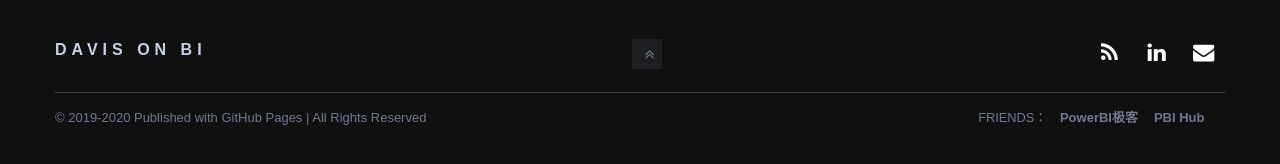
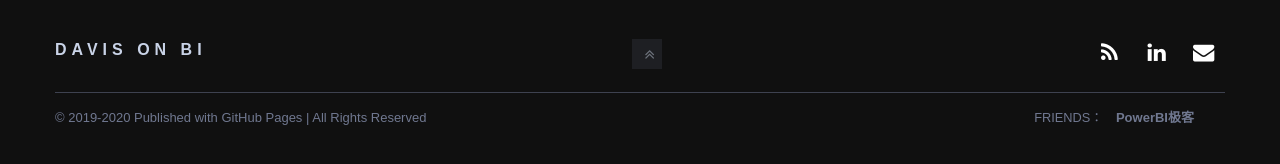
Before and after one commit to D-BI-TECH/D-BI-TECH.github.io, a Jekyll site: the page built from index.html, in a window 1280 px wide and 900 px high, scrolled down 2427 px. Shown: the part 718-882 px from the top of the window. Built offline with Jekyll 4.4.1, drawn with Linux system fonts in a browser that asks for light colours; nearby versions of some CDN libraries; the list of posts is cut into pages by our own code; comment, search, counter and statistics services are not loaded.

Commit message:
Update footer.html

```diff
--- a/_includes/footer.html
+++ b/_includes/footer.html
@@ -1,3 +1,4 @@
+
 <footer class="footer">
   <div class="container">
     <div class="row">
@@ -47,8 +48,8 @@
                 <ul class="list-reset">
                   <li>&ensp;&ensp;&ensp;&ensp;&ensp;&ensp;&ensp;&ensp;&ensp;&ensp;&ensp;&ensp;&ensp;&ensp;&ensp;&ensp;&ensp;&ensp;&ensp;&ensp;&ensp;&ensp;&ensp;&ensp;
                         &ensp;&ensp;&ensp;&ensp;&ensp;&ensp;&ensp;&ensp;&ensp;&ensp;&ensp;&ensp;&ensp;&ensp;&ensp;&ensp;&ensp;&ensp;&ensp;&ensp;&ensp;&ensp;&ensp;&ensp;
-                        &ensp;&ensp;&ensp;&ensp;&ensp;&ensp;&ensp;&ensp;&ensp;&ensp;&ensp;
-                      <small>&ensp;FRIENDS：&ensp;&ensp;</small><a href="https://www.powerbigeek.com/">PowerBI极客</a>&ensp;&ensp;<a href="https://pbihub.cn/">PBI Hub</a>
+                        &ensp;&ensp;&ensp;&ensp;&ensp;&ensp;&ensp;&ensp;&ensp;&ensp;&ensp;&ensp;&ensp;&ensp;&ensp;&ensp;&ensp;&ensp;
+                      <small>&ensp;FRIENDS：&ensp;&ensp;</small><a href="https://www.powerbigeek.com/">PowerBI极客</a>
                 </ul>
             </div>
         </div>
```
